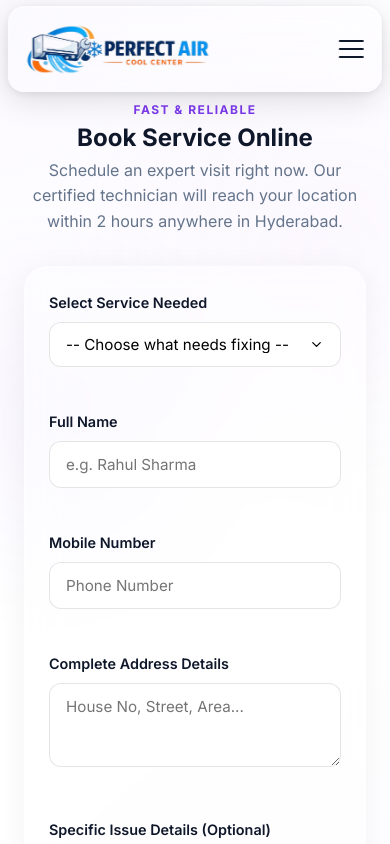
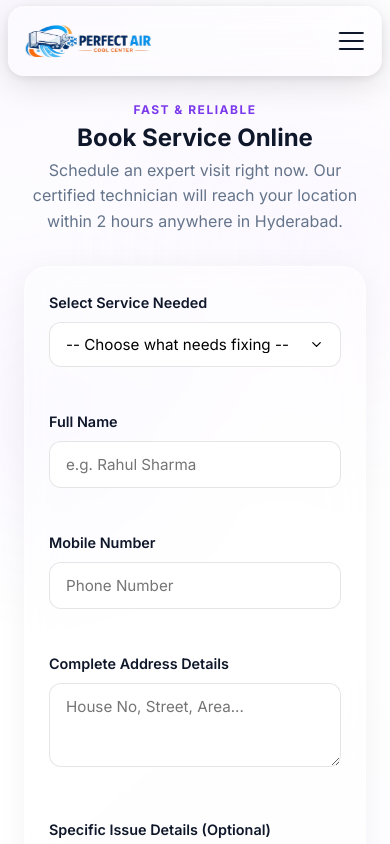
Before and after one commit to mynexasolutions-spec/perfect_ac, a React app in the folder frontend/: page /book in a window 390 px wide. Shown: the top 844 px of the page. Built offline with nearby package versions, Linux system fonts and the light colour scheme; the HTML template or start-up script is replaced by a standard one.

Commit message:
Restore previous navbar height

```diff
--- a/frontend/src/index.css
+++ b/frontend/src/index.css
@@ -346,7 +346,7 @@ a {
 
 .nav-logo img {
   display: block;
-  height: 64px;
+  height: 40px;
   width: auto;
   object-fit: contain;
 }
@@ -1986,7 +1986,7 @@ select.form-control {
   }
 
   .nav-logo img {
-    height: 56px;
+    height: 38px;
   }
 
   /* Hero mobile */
@@ -2380,7 +2380,7 @@ select.form-control {
   }
 
   .nav-logo img {
-    height: 52px !important;
+    height: 36px !important;
     width: auto !important;
   }
 
```
